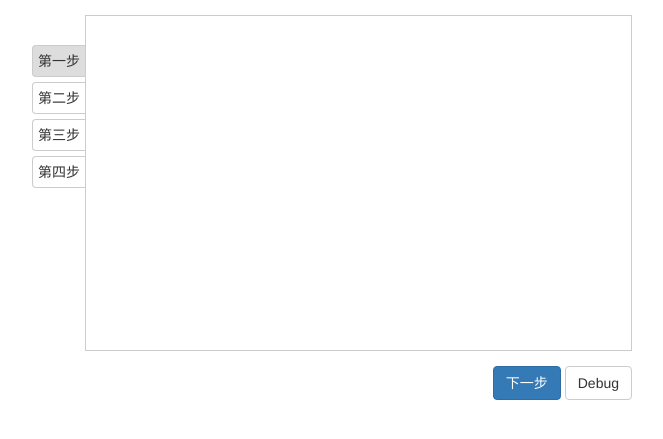
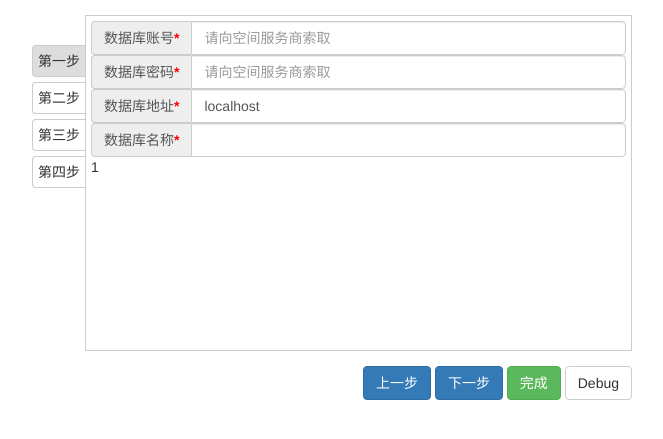
Before and after one commit to HardCarroll/HCMS, a PHP site: page /modules/install/index.php in a window 1280 px wide. Shown: the top 439 px of the page, without its empty margins (308-971 px from the left). Run offline with PHP 8.4, Linux system fonts and the light colour scheme; data that the repository does not hold is empty.

Commit message:
edit on 10/19

```diff
--- a/modules/install/index.php
+++ b/modules/install/index.php
@@ -1,13 +1,13 @@
 <?php
 session_start();
-if(isset($_SESSION["bInstalled"]) && !empty($_SESSION["bInstalled"]) && file_exists($_SERVER["DOCUMENT_ROOT"]."/modules/install/.installed.lock")) {
+if (isset($_SESSION["bInstalled"]) && !empty($_SESSION["bInstalled"]) && file_exists($_SERVER["DOCUMENT_ROOT"] . "/modules/install/.installed.lock")) {
   header("location: /");
 }
 $step = 1;
-if(isset($_SESSION["step"]) && !empty($_SESSION["step"])) {
+if (isset($_SESSION["step"]) && !empty($_SESSION["step"])) {
   $step = $_SESSION["step"];
 }
-if(isset($_SESSION["count_steps"]) && !empty($_SESSION["count_steps"])) {
+if (isset($_SESSION["count_steps"]) && !empty($_SESSION["count_steps"])) {
   $count_steps = $_SESSION["count_steps"];
 }
 ?>
@@ -29,19 +29,93 @@ if(isset($_SESSION["count_steps"]) && !empty($_SESSION["count_steps"])) {
     <div class="install-head"></div>
     <div class="install-body">
       <div class="step-list">
-        <span class="step-item active">第一步</span>
-        <span class="step-item">第二步</span>
-        <span class="step-item">第三步</span>
-        <span class="step-item">第四步</span>
+        <span class="step-list-item active">第一步</span>
+        <span class="step-list-item">第二步</span>
+        <span class="step-list-item">第三步</span>
+        <span class="step-list-item">第四步</span>
       </div>
-      <div class="step-content">
-        <?php echo file_get_contents("./step".$step); ?>
+      <div class="step-table">
+        <div class="step-table-item active">
+          <div class="input-group">
+            <span class="input-group-addon">数据库账号<b>*</b></span>
+            <input id="inDBAccount" type="text" class="form-control" placeholder="请向空间服务商索取">
+          </div>
+          <div class="input-group">
+            <span class="input-group-addon">数据库密码<b>*</b></span>
+            <input id="inDBPassword" type="password" class="form-control" placeholder="请向空间服务商索取">
+          </div>
+          <div class="input-group">
+            <span class="input-group-addon">数据库地址<b>*</b></span>
+            <input id="inDBHost" type="text" class="form-control" value="localhost" placeholder="请向空间服务商索取">
+          </div>
+          <div class="input-group">
+            <span class="input-group-addon">数据库名称<b>*</b></span>
+            <input id="inDBName" type="text" class="form-control">
+          </div>
+          <div class="return-msg">1</div>
+        </div>
+        <div class="step-table-item">
+          <p>page2: 1</p>
+          <p>page2: 2</p>
+          <p>page2: 3</p>
+          <p>page2: 4</p>
+          <p>page2: 5</p>
+          <p>page2: 6</p>
+          <p>page2: 7</p>
+          <p>page2: 8</p>
+          <p>page2: 9</p>
+          <p>page2: 10</p>
+          <p>page2: 11</p>
+          <p>page2: 12</p>
+          <p>page2: 13</p>
+          <p>page2: 14</p>
+          <p>page2: 15</p>
+        </div>
+        <div class="step-table-item">
+          <p>page3: 1</p>
+          <p>page3: 2</p>
+          <p>page3: 3</p>
+          <p>page3: 4</p>
+          <p>page3: 5</p>
+          <p>page3: 6</p>
+          <p>page3: 7</p>
+          <p>page3: 8</p>
+          <p>page3: 9</p>
+          <p>page3: 10</p>
+          <p>page3: 11</p>
+          <p>page3: 12</p>
+          <p>page3: 13</p>
+          <p>page3: 14</p>
+          <p>page3: 15</p>
+        </div>
+        <div class="step-table-item">
+          <p>page4: 1</p>
+          <p>page4: 2</p>
+          <p>page4: 3</p>
+          <p>page4: 4</p>
+          <p>page4: 5</p>
+          <p>page4: 6</p>
+          <p>page4: 7</p>
+          <p>page4: 8</p>
+          <p>page4: 9</p>
+          <p>page4: 10</p>
+          <p>page4: 11</p>
+          <p>page4: 12</p>
+          <p>page4: 13</p>
+          <p>page4: 14</p>
+          <p>page4: 15</p>
+          <p>page4: 16</p>
+          <p>page4: 17</p>
+          <p>page4: 18</p>
+          <p>page4: 19</p>
+          <p>page4: 20</p>
+        </div>
       </div>
     </div>
     <div class="install-foot">
-      <span class="btn btn-primary btn-prev <?php if($step === 1) echo "hidden"; ?>">上一步</span>
-      <span class="btn btn-primary btn-next <?php if($step === $count_steps) echo "hidden"; ?>">下一步</span>
-      <span class="btn btn-success btn-done <?php if($step !== $count_steps) echo "hidden"; ?>">完成</span>
+      <span class="btn btn-primary btn-prev <?php //if ($step === 1) echo "hidden"; ?>">上一步</span>
+      <span class="btn btn-primary btn-next <?php //if ($step === $count_steps) echo "hidden"; ?>">下一步</span>
+      <span class="btn btn-success btn-done <?php //if ($step !== $count_steps) echo "hidden"; ?>">完成</span>
       <span class="btn btn-default btn-debug">Debug</span>
     </div>
   </div>
@@ -50,25 +124,4 @@ if(isset($_SESSION["count_steps"]) && !empty($_SESSION["count_steps"])) {
 <script src="/include/jquery/jquery.min.js"></script>
 <script src="/include/bootstrap/js/bootstrap.min.js"></script>
 <script src="./install.js"></script>
-<script>
-  $(".btn-debug").click(function() {
-    // $(this).next();
-  });
-
-  var step = <?php echo $step; ?>;
-  $(".step-item").eq(step-1).addClass("active").prevAll().removeClass("active").addClass("done");
-
-  $(".btn-prev").off("click").on("click", function() {
-    step = $(this).install({step: step, token: "prev"});
-  });
-
-  $(".btn-next").off("click").on("click", function() {
-    step = $(this).install({step: step, token: "next"});
-  });
-
-  $(".btn-done").off("click").on("click", function() {
-    $(this).install({step: step, token: "done"});
-  });
-</script>
-
 </html>
--- a/modules/install/install.css
+++ b/modules/install/install.css
@@ -15,7 +15,7 @@
 .step-list {
   padding: 30px 0;
 }
-.step-list .step-item {
+.step-list .step-list-item {
   display: block;
   padding: 5px;
   text-align: center;
@@ -25,29 +25,35 @@
   user-select: none;
   cursor: default;
 }
-.step-list .step-item+.step-item {
+.step-list .step-list-item+.step-list-item {
   margin-top: 5px;
 }
-.step-list .step-item.done {
+.step-list .step-list-item.done {
   background-color: #5cb85c;
   border-color: #4cae4c;
   color: #fff;
 }
-.step-list .step-item.active {
+.step-list .step-list-item.active {
   background-color: #ddd;
 }
-.step-content {
+.step-table {
   flex: 1;
   border: 1px solid #ccc;
-  padding: 5px;
   overflow-x: hidden;
   overflow-y: auto;
   word-break: break-word;
+  position: relative;
 }
-.step-content>div+div {
-  margin-top: 5px;
+.step-table .step-table-item {
+  position: absolute;
+  width: 100%;
+  padding: 5px;
+  display: none;
 }
-.step-content b {
+.step-table .step-table-item.active {
+  display: block;
+}
+.step-table b {
   color: #F00;
 }
 
```
Also changed, not shown: modules/install/handle.php (+49 -49 lines), modules/install/install.js (+158 -77 lines).
